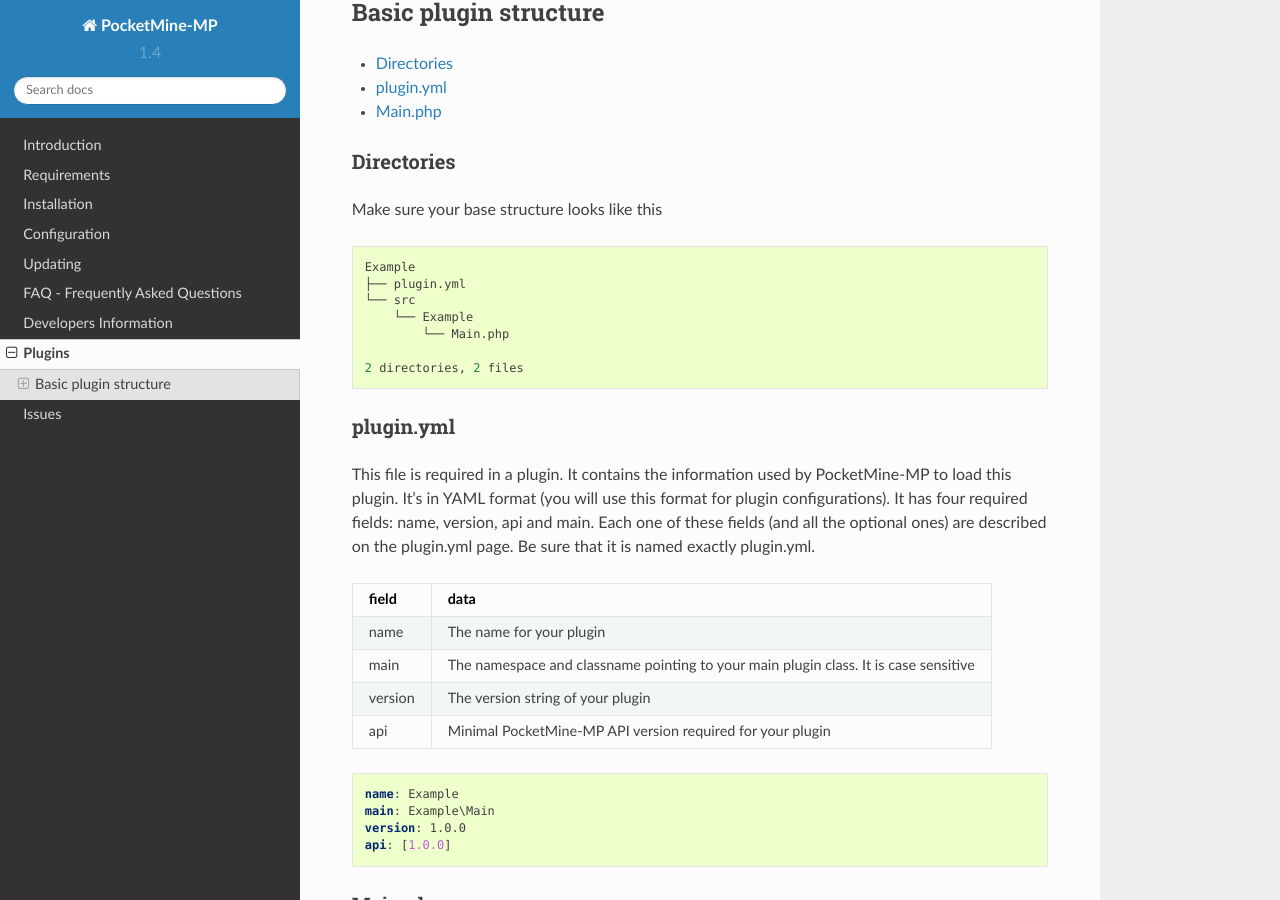
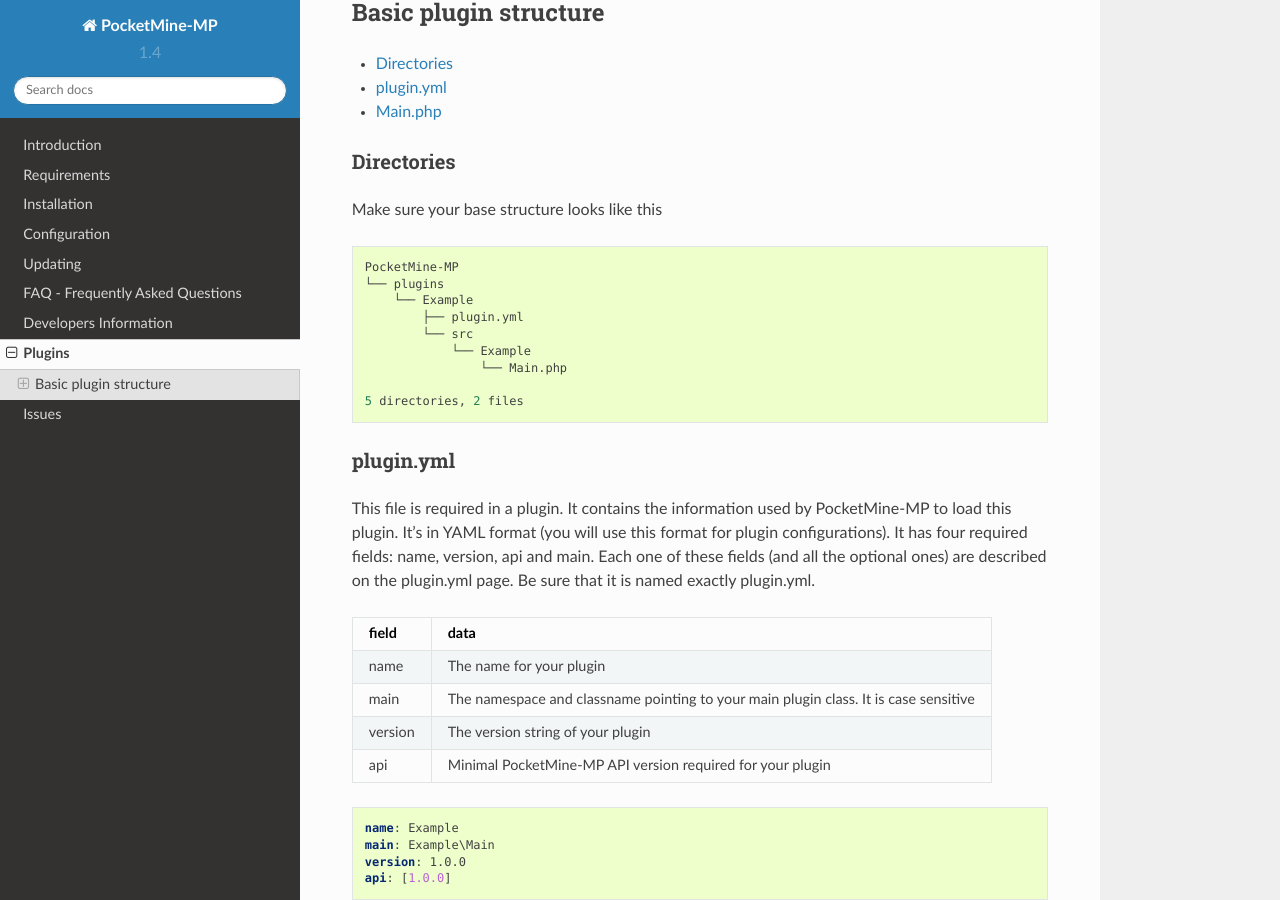
Before and after one commit to PocketMine/Documentation, a Sphinx documentation site: the page built from source/plugins.rst, in a window 1280 px wide and 900 px high, scrolled down 409 px. Built offline with Sphinx 7.4.7 and the Read the Docs theme 2.0.0, drawn with Linux system fonts in a browser that asks for light colours.

Commit message:
Plugin example dir structure

```diff
--- a/source/plugins.rst
+++ b/source/plugins.rst
@@ -24,13 +24,15 @@
 
 .. code-block:: sh
 
-	Example
-	├── plugin.yml
-	└── src
+	PocketMine-MP
+	└── plugins
 	    └── Example
-		└── Main.php
+    	        ├── plugin.yml
+    	        └── src
+                    └── Example
+                        └── Main.php
 
-	2 directories, 2 files
+	5 directories, 2 files
 
 plugin.yml
 ++++++++++
```
